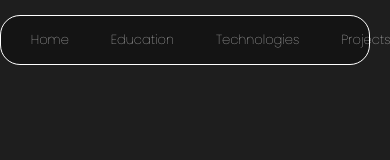
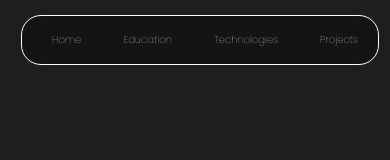
Before and after one commit to ShinigamiDesu/AliWeb-Portfolio, a React (Create React App) app: page / in a window 390 px wide. Shown: the top 160 px of the page. Built offline with nearby package versions, Linux system fonts and the light colour scheme.

Commit message:
Navbar changes again

```diff
--- a/src/App.css
+++ b/src/App.css
@@ -94,10 +94,13 @@ body{
 @media (max-width: 500px) {
     .menu{
         width: 95%;
-        font-size: 13px;
+        font-size: 10px;
         gap: 2px;
         padding-left: 10px;
+        margin-left: 30px;
     }
+
+
 }
 
 
```
